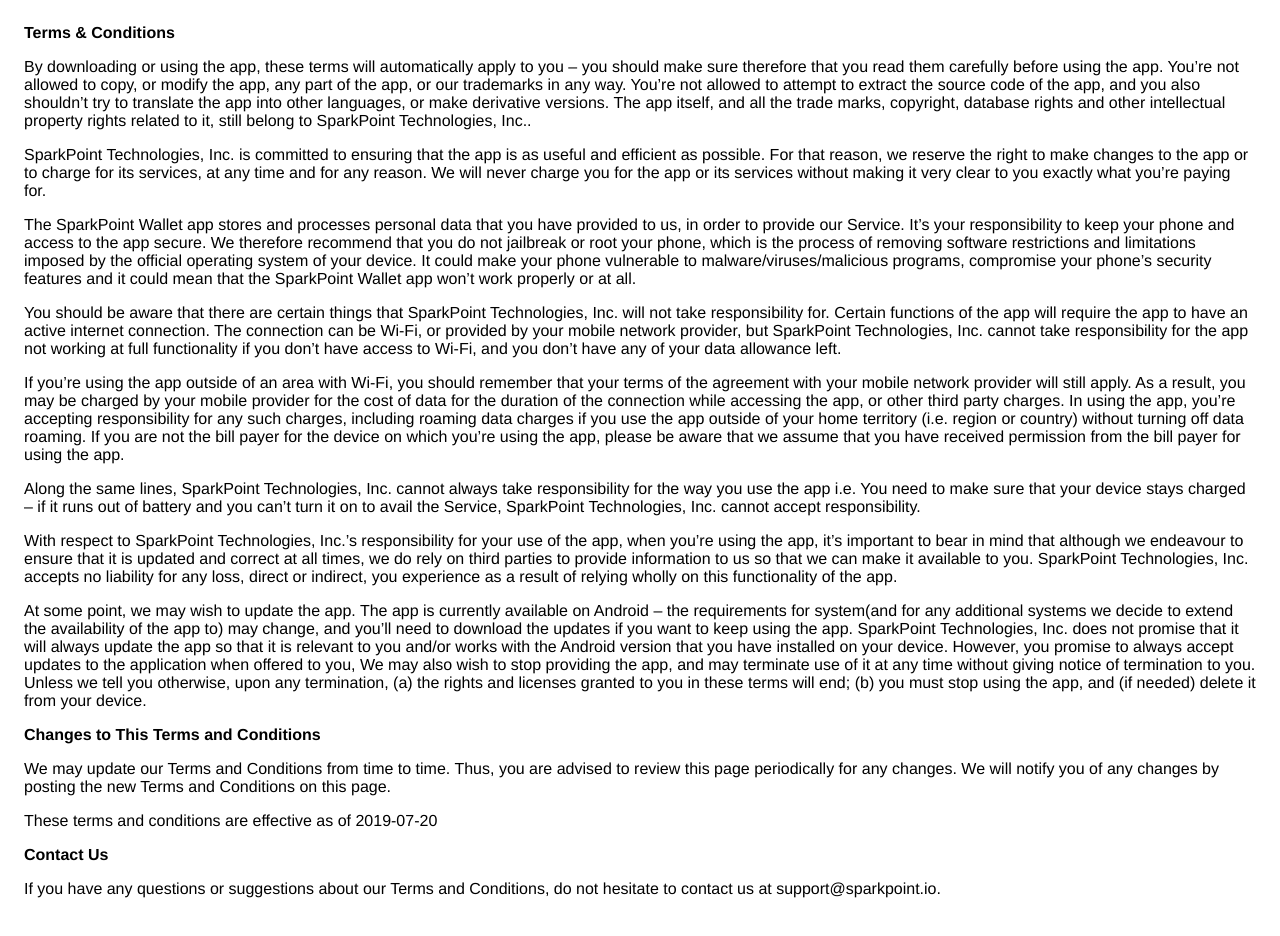
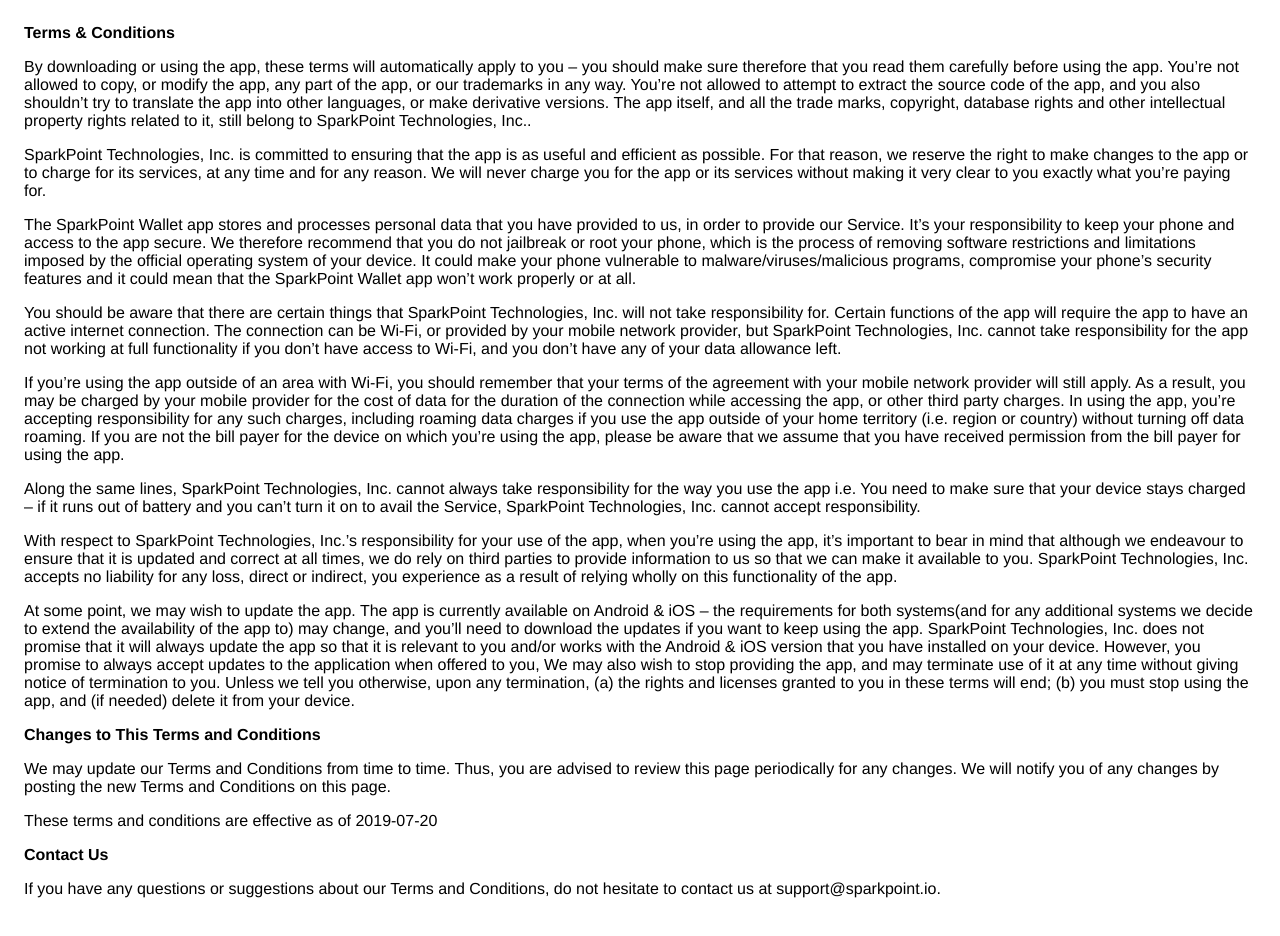
Before and after one commit to sparkpointio/terms_and_conditions, a plain HTML site: page wallet/index.html in a window 1280 px wide. Drawn offline with Linux system fonts and the light colour scheme.

Commit message:
Update Crypto Loco and SparkPoint Wallet App availability on iOS platform

```diff
--- a/wallet/index.html
+++ b/wallet/index.html
@@ -50,10 +50,22 @@
       functionality of the app.
     </p>
     <p>
-      At some point, we may wish to update the app. The app is currently available on Android – the requirements for system(and for any additional systems we decide to extend the availability of the app to) may change, and you’ll need to
-      download the updates if you want to keep using the app. SparkPoint Technologies, Inc. does not promise that it will always update the app so that it is relevant to you and/or works with the Android version that you have installed on
-      your device. However, you promise to always accept updates to the application when offered to you, We may also wish to stop providing the app, and may terminate use of it at any time without giving notice of termination to you. Unless
-      we tell you otherwise, upon any termination, (a) the rights and licenses granted to you in these terms will end; (b) you must stop using the app, and (if needed) delete it from your device.
+      At some point, we may wish to update the app. The app is
+      currently available on Android &amp; iOS – the requirements for
+      both systems(and for any additional systems we
+      decide to extend the availability of the app to) may change,
+      and you’ll need to download the updates if you want to keep
+      using the app. SparkPoint Technologies, Inc. does not promise that it
+      will always update the app so that it is relevant to you
+      and/or works with the Android &amp; iOS version that you have
+      installed on your device. However, you promise to always
+      accept updates to the application when offered to you, We may
+      also wish to stop providing the app, and may terminate use of
+      it at any time without giving notice of termination to you.
+      Unless we tell you otherwise, upon any termination, (a) the
+      rights and licenses granted to you in these terms will end;
+      (b) you must stop using the app, and (if needed) delete it
+      from your device.
     </p>
     <p><strong>Changes to This Terms and Conditions</strong></p>
     <p>
```
Also changed, not shown: crypto-loco/index.html (+4 -4 lines).
